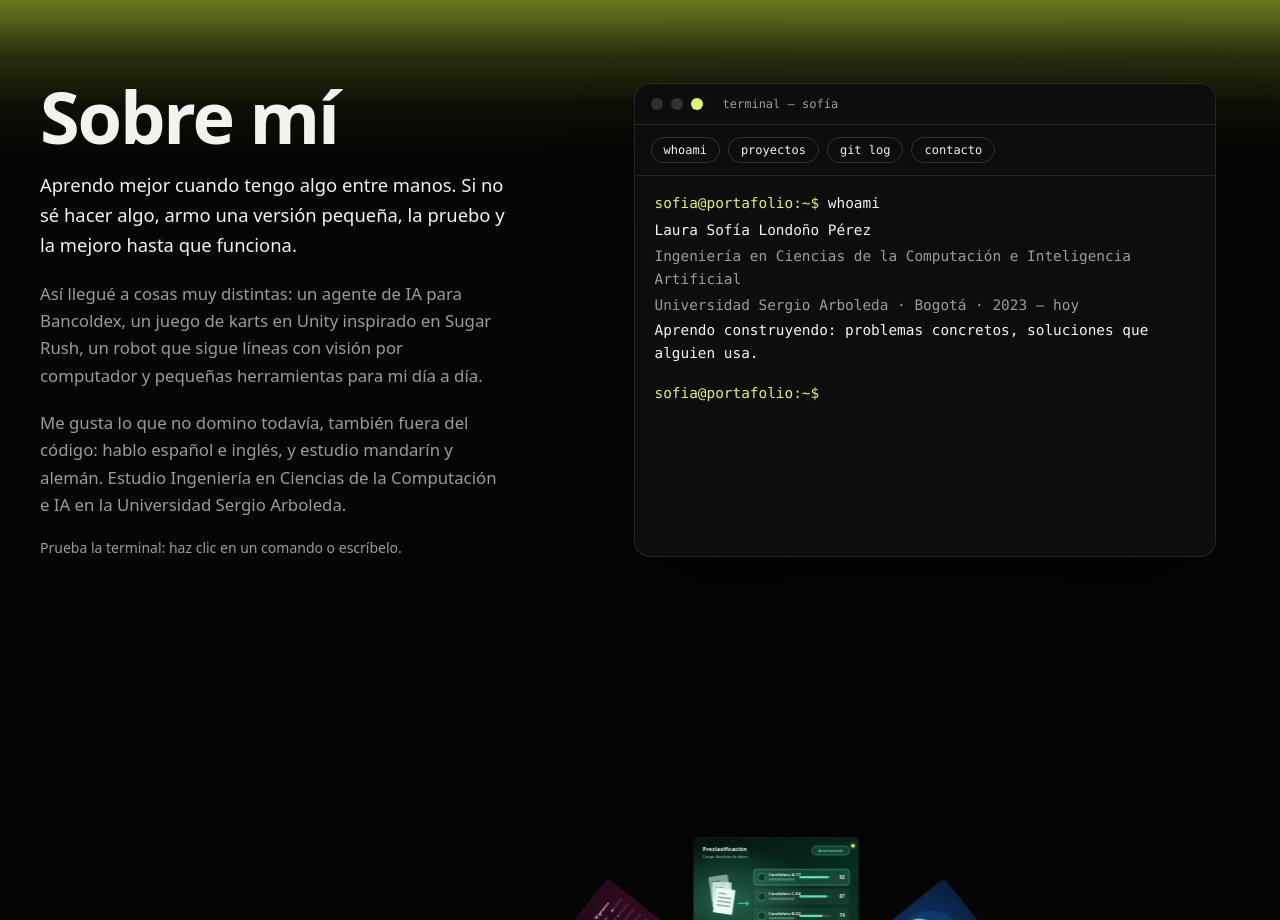
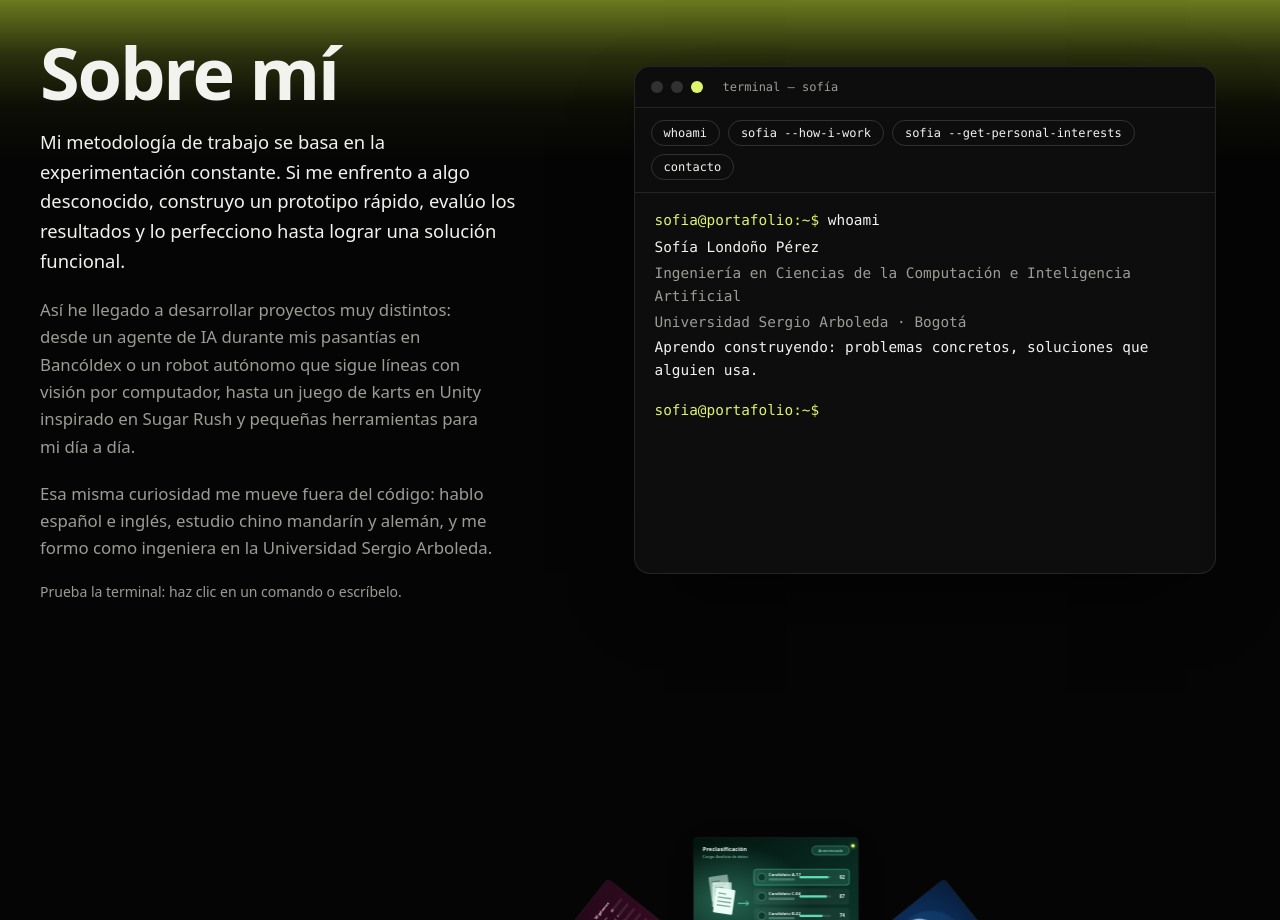
Before and after one commit to sofia-londono/portafolio, a React (Vite) app: page / in a window 1280 px wide. Shown: the part 880-1800 px from the top of the page. Built offline with nearby package versions, Linux system fonts and the light colour scheme.

Commit message:
Sobre mí y terminal: nuevo texto y comandos sofia --how-i-work y --get-personal-interests

```diff
--- a/src/App.tsx
+++ b/src/App.tsx
@@ -275,13 +275,13 @@ export default function App() {
             <div className="grid gap-5">
               <h2 id="t-sobre" className={H2}>Sobre mí</h2>
               <p className="max-w-[46ch] text-[1.15rem] leading-relaxed">
-                Aprendo mejor cuando tengo algo entre manos. Si no sé hacer algo, armo una versión pequeña, la pruebo y la mejoro hasta que funciona.
+                Mi metodología de trabajo se basa en la experimentación constante. Si me enfrento a algo desconocido, construyo un prototipo rápido, evalúo los resultados y lo perfecciono hasta lograr una solución funcional.
               </p>
               <p className="text-muted-foreground max-w-[48ch] text-[1.05rem] leading-relaxed">
-                Así llegué a cosas muy distintas: un agente de IA para Bancoldex, un juego de karts en Unity inspirado en Sugar Rush, un robot que sigue líneas con visión por computador y pequeñas herramientas para mi día a día.
+                Así he llegado a desarrollar proyectos muy distintos: desde un agente de IA durante mis pasantías en Bancóldex o un robot autónomo que sigue líneas con visión por computador, hasta un juego de karts en Unity inspirado en Sugar Rush y pequeñas herramientas para mi día a día.
               </p>
               <p className="text-muted-foreground max-w-[48ch] text-[1.05rem] leading-relaxed">
-                Me gusta lo que no domino todavía, también fuera del código: hablo español e inglés, y estudio mandarín y alemán. Estudio Ingeniería en Ciencias de la Computación e IA en la Universidad Sergio Arboleda.
+                Esa misma curiosidad me mueve fuera del código: hablo español e inglés, estudio chino mandarín y alemán, y me formo como ingeniera en la Universidad Sergio Arboleda.
               </p>
               <p className="text-muted-foreground text-sm">Prueba la terminal: haz clic en un comando o escríbelo.</p>
             </div>
--- a/src/components/terminal.tsx
+++ b/src/components/terminal.tsx
@@ -2,8 +2,6 @@
 // estático. Sin API. Texto real y seleccionable; efecto de tecleo solo si el
 // usuario no pidió reducir el movimiento.
 import * as React from "react"
-
-import { WORKS } from "@/data/works"
 
 type Line = { text: string; href?: string; dim?: boolean; download?: string }
 type Entry = { cmd: string; lines: Line[] }
@@ -11,35 +9,35 @@ type Entry = { cmd: string; lines: Line[] }
 const PROMPT = "sofia@portafolio:~$"
 
 function buildCommands(cvHref: string): Record<string, Line[]> {
-  const projects = WORKS.filter((w) => !w.hidden)
   return {
     whoami: [
-      { text: "Laura Sofía Londoño Pérez" },
+      { text: "Sofía Londoño Pérez" },
       { text: "Ingeniería en Ciencias de la Computación e Inteligencia Artificial", dim: true },
-      { text: "Universidad Sergio Arboleda · Bogotá · 2023 — hoy", dim: true },
+      { text: "Universidad Sergio Arboleda · Bogotá", dim: true },
       { text: "Aprendo construyendo: problemas concretos, soluciones que alguien usa." },
     ],
-    proyectos: projects.map((w) => ({
-      text: [w.year ?? "    ", w.title, w.role ? `— ${w.role}` : w.collection ? `— ${w.collection}` : ""].join("  ").trim(),
-    })),
-    // Solo fechas confirmadas. Las que no tienen mes quedan con el año.
-    "git log": [
-      { text: "oct 2026  Portafolio para 30X: rueda de proyectos, terminal y fichas" },
-      { text: "jul 2026  Bancoldex: agente RAG desplegado en AWS" },
-      { text: "jun 2026  Bancoldex: stack elegido componente por componente" },
-      { text: "2026      MVP Predicciones del Mundial 2026, en 4 días" },
-      { text: "2024      DataMind: finalista del Hackathon TalentoTECH" },
+    "sofia --how-i-work": [
+      { text: "> [1] Arquitectura clara antes del código." },
+      { text: "> [2] Enfoque práctico: construir para probar y validar." },
+      { text: "> [3] Curiosidad continua e iteración rápida." },
+    ],
+    "sofia --get-personal-interests": [
+      { text: "{" },
+      { text: '  languages: ["Spanish", "English", "Mandarin Chinese", "German"],' },
+      { text: '  mindset: "En constante aprendizaje de nuevas tecnologías y con una marcada pasión por entender cómo funcionan los sistemas complejos."' },
+      { text: "}" },
     ],
     contacto: [
       { text: "correo    sofialp5w@gmail.com", href: "mailto:sofialp5w@gmail.com" },
       { text: "linkedin  linkedin.com/in/sofia-londono-perez", href: "https://www.linkedin.com/in/sofia-londono-perez/" },
+      { text: "github    github.com/sofia-londono", href: "https://github.com/sofia-londono" },
       { text: "cv        cv-sofia-londono.pdf  (descargar)", href: cvHref, download: "cv-sofia-londono.pdf" },
     ],
   }
 }
 
 const HELP: Line[] = [
-  { text: "Comandos: whoami · proyectos · git log · contacto · clear", dim: true },
+  { text: "Comandos: whoami · sofia --how-i-work · sofia --get-personal-interests · contacto · clear", dim: true },
 ]
 
 function useReducedMotion() {
@@ -183,7 +181,7 @@ export function Terminal({ cvHref, className = "" }: { cvHref: string; className
             )}
           </span>
         </form>
-        <p id="term-help" className="sr-only">Escribe whoami, proyectos, git log o contacto y presiona Enter.</p>
+        <p id="term-help" className="sr-only">Escribe whoami, sofia --how-i-work, sofia --get-personal-interests o contacto y presiona Enter.</p>
       </div>
     </div>
   )
```
